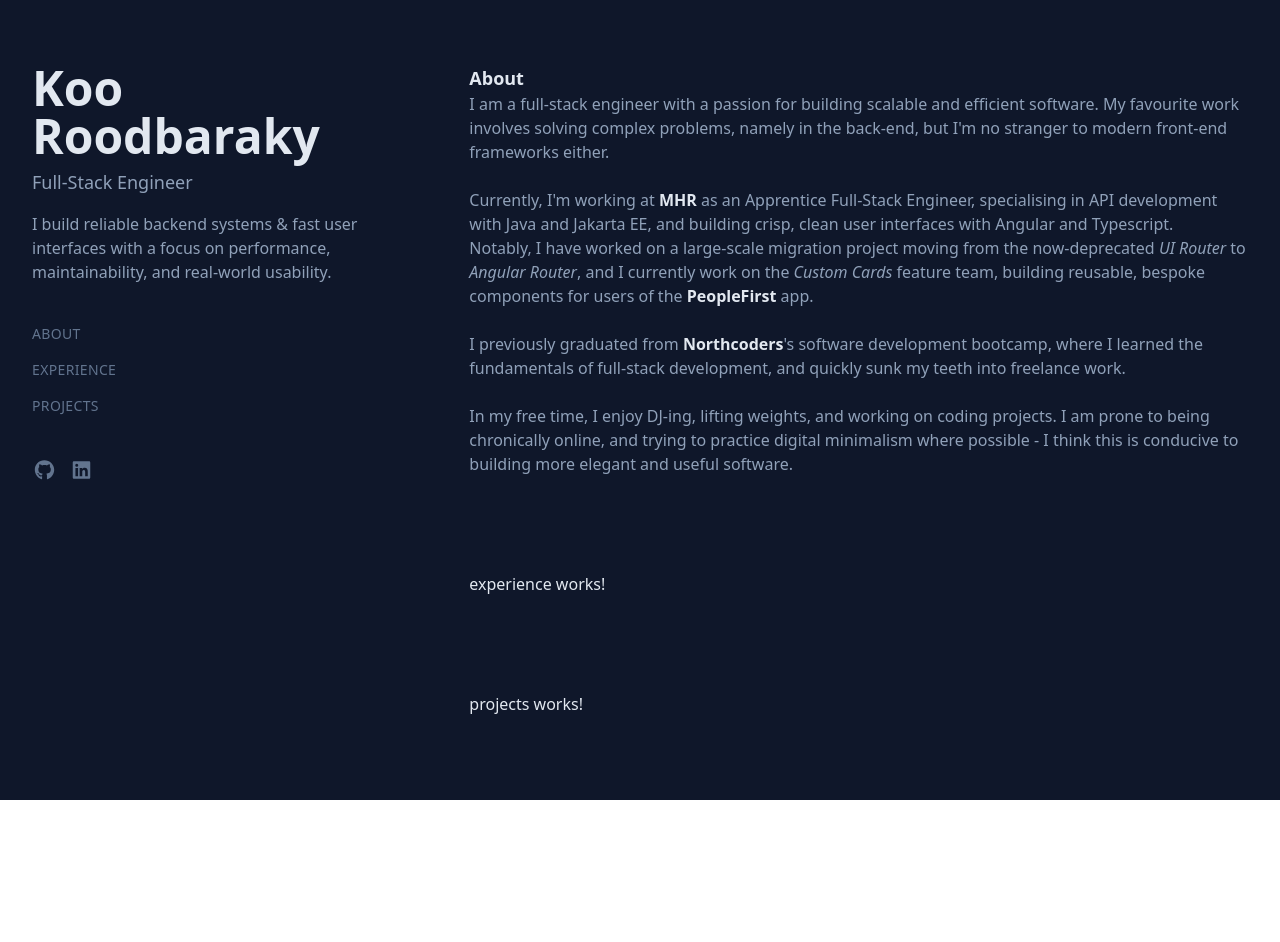
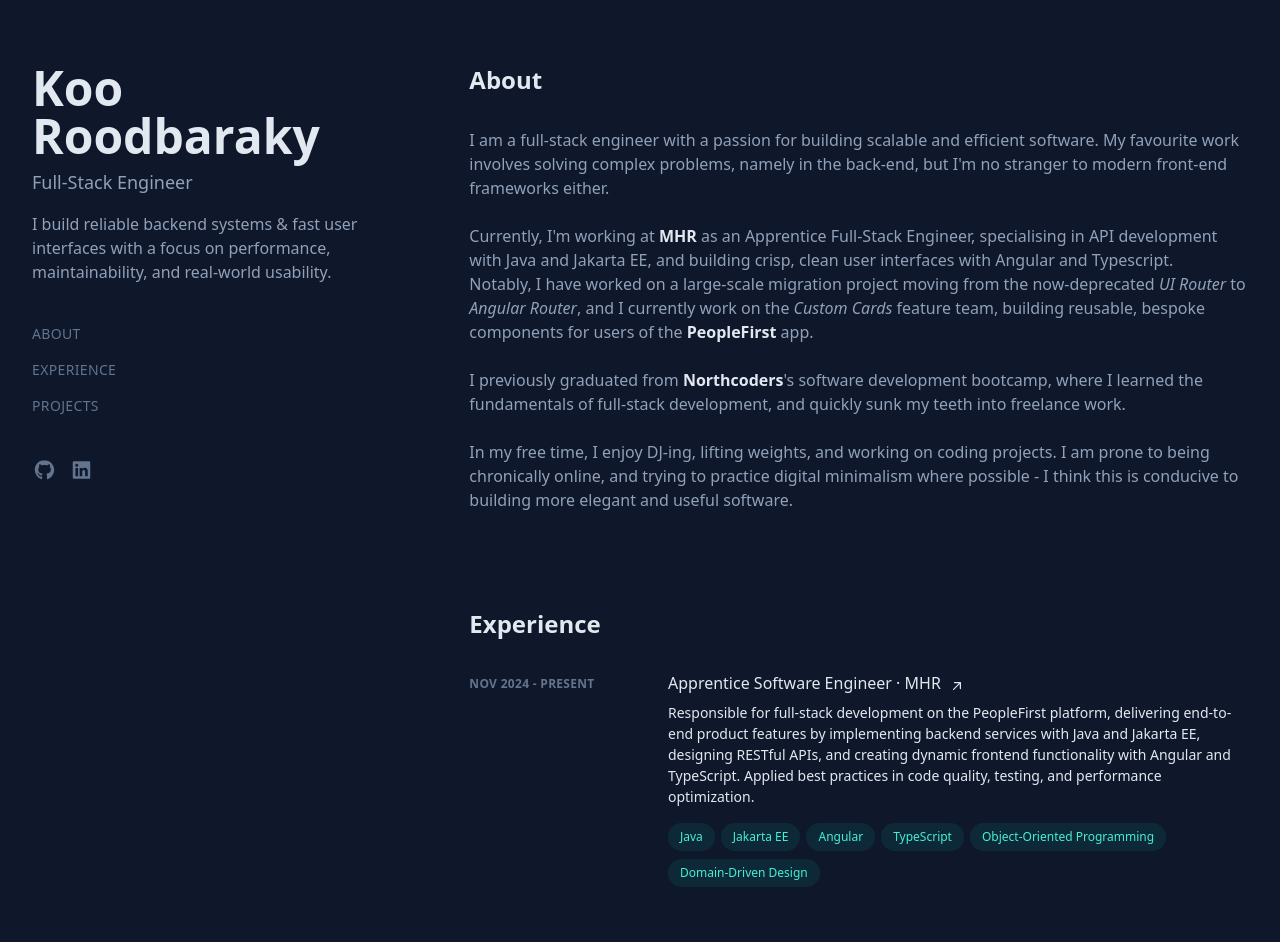
Before and after one commit to Roodbaraky/angular-portfolio, an Angular app: page / in a window 1280 px wide. Shown: the top 942 px of the page. Before the commit the page ends 800 px from the top, so only its background shows below. Built offline with nearby package versions, Linux system fonts and the light colour scheme.

Commit message:
Updated Experience w/ dynamic experiences

```diff
--- a/src/app/components/about/about/about.html
+++ b/src/app/components/about/about.html
@@ -1,4 +1,4 @@
-<h3 class="text-lg text-slate-200 font-bold">About</h3>
+<h3 class="text-2xl text-slate-200 font-bold mb-8">About</h3>
 <p class="text-slate-400">
   I am a full-stack engineer with a passion for building scalable and efficient software.
   My favourite work involves solving complex problems, namely in the back-end, but I'm no stranger to modern front-end
--- /dev/null
+++ b/src/app/components/experience/experience.html
@@ -0,0 +1,60 @@
+<h3 class="text-2xl font-bold text-slate-200 mb-8">Experience</h3>
+<ol class="group/list">
+      @for (exp of experiences; track exp.company + exp.dateRange) {
+        <li class="mb-12">
+          <div class="group relative grid pb-1 transition-all sm:grid-cols-8 sm:gap-8 md:gap-4 lg:hover:!opacity-100 lg:group-hover/list:opacity-50">
+            <div class="absolute -inset-x-4 -inset-y-4 z-0 hidden rounded-md transition motion-reduce:transition-none lg:-inset-x-6 lg:block lg:group-hover:bg-slate-800/50 lg:group-hover:shadow-[inset_0_1px_0_0_rgba(148,163,184,0.1)] lg:group-hover:drop-shadow-lg"></div>
+
+            <header
+              class="z-10 mb-2 mt-1 text-xs font-semibold uppercase tracking-wide text-slate-500 sm:col-span-2"
+              [attr.aria-label]="exp.dateRange">
+              {{ exp.dateRange }}
+            </header>
+
+            <div class="z-10 sm:col-span-6">
+              <h3 class="font-medium leading-snug text-slate-200">
+                <div>
+                  @if (exp.companyUrl) {
+                    <a
+                      class="inline-flex items-baseline font-medium leading-tight text-slate-200 hover:text-teal-300 focus-visible:text-teal-300 group/link text-base"
+                      [href]="exp.companyUrl"
+                      target="_blank"
+                      rel="noreferrer noopener"
+                      [attr.aria-label]="exp.title + ' at ' + exp.company + ' (opens in a new tab)'">
+                      <span class="absolute -inset-x-4 -inset-y-2.5 hidden rounded md:-inset-x-6 md:-inset-y-4 lg:block"></span>
+                      <span>
+                        {{ exp.title }} ·
+                        <span class="inline-block">
+                          {{ exp.company }}
+                          <svg xmlns="http://www.w3.org/2000/svg" viewBox="0 0 20 20" fill="currentColor"
+                               class="inline-block h-4 w-4 shrink-0 transition-transform group-hover/link:-translate-y-1 group-hover/link:translate-x-1 group-focus-visible/link:-translate-y-1 group-focus-visible/link:translate-x-1 motion-reduce:transition-none ml-1 translate-y-px"
+                               aria-hidden="true">
+                            <path fill-rule="evenodd"
+                                  d="M5.22 14.78a.75.75 0 001.06 0l7.22-7.22v5.69a.75.75 0 001.5 0v-7.5a.75.75 0 00-.75-.75h-7.5a.75.75 0 000 1.5h5.69l-7.22 7.22a.75.75 0 000 1.06z"
+                                  clip-rule="evenodd"></path>
+                          </svg>
+                        </span>
+                      </span>
+                    </a>
+                  } @else {
+                    <span>{{ exp.title }} · <span class="inline-block">{{ exp.company }}</span></span>
+                  }
+                </div>
+              </h3>
+
+              <p class="mt-2 text-sm leading-normal">{{ exp.description }}</p>
+
+              <ul class="mt-2 flex flex-wrap" aria-label="Technologies used">
+                @for (tech of exp.technologies; track tech) {
+                  <li class="mr-1.5 mt-2">
+                    <div class="flex items-center rounded-full bg-teal-400/10 px-3 py-1 text-xs font-medium leading-5 text-teal-300">
+                      {{ tech }}
+                    </div>
+                  </li>
+                }
+              </ul>
+            </div>
+          </div>
+        </li>
+      }
+    </ol>
--- /dev/null
+++ b/src/app/components/experience/experience.ts
@@ -0,0 +1,39 @@
+import {Component} from '@angular/core';
+
+export interface IExperience {
+  dateRange: string;
+  title: string;
+  company: string;
+  companyUrl?: string;
+  location?: string;
+  description: string;
+  technologies: string[];
+}
+
+@Component({
+  selector: 'app-experience',
+  imports: [],
+  standalone: true,
+  templateUrl: './experience.html',
+  styleUrl: './experience.css',
+})
+export class Experience {
+  experiences: IExperience[] = [
+    {
+      dateRange: 'Nov 2024 - Present',
+      title: 'Apprentice Software Engineer',
+      company: 'MHR',
+      companyUrl: 'https://mhrglobal.com/uk/en',
+      description: 'Responsible for full-stack development on the PeopleFirst platform, delivering end-to-end product features by implementing backend services with Java and Jakarta EE, designing RESTful APIs, and creating dynamic frontend functionality with Angular and TypeScript. Applied best practices in code quality, testing, and performance optimization.',
+      technologies: ['Java', 'Jakarta EE', 'Angular', 'TypeScript', 'Object-Oriented Programming','Domain-Driven Design']
+    },
+    {
+      dateRange: 'Mar 2024 - Jun 2024',
+      title: 'Trainee Software Engineer',
+      company: 'Northcoders',
+      companyUrl: 'https://www.northcoders.com/',
+      description: 'Completed a 13-week intensive program specializing in full-stack web development with specific emphasis on JavaScript, test-driven development, PostgreSQL, and React. Actively participated in paired programming sessions and developed proficiency in reading and writing technical documentation. Demonstrated skills through a collaborative group project, contributing to the design and delivery of a web application within a three-week timeframe.',
+      technologies: ['HTML', 'CSS', 'JavaScript', 'Node.js', 'React', 'PostgreSQL']
+    }
+  ];
+}
--- a/src/app/components/experience/experience/experience.html
+++ /dev/null
@@ -1 +0,0 @@
-<p>experience works!</p>
--- a/src/app/pages/home-page/home-page.ts
+++ b/src/app/pages/home-page/home-page.ts
@@ -1,6 +1,6 @@
 import {Component} from '@angular/core';
-import {About} from '../../components/about/about/about';
-import {Experience} from '../../components/experience/experience/experience';
+import {About} from '../../components/about/about';
+import {Experience} from '../../components/experience/experience';
 import {Projects} from '../../components/projects/projects';
 import {FontAwesomeModule} from '@fortawesome/angular-fontawesome';
 import {faGithub, faLinkedin} from '@fortawesome/free-brands-svg-icons';
```
Also changed, not shown: src/app/components/experience/experience/experience.ts (deleted, +0 -11 lines), src/app/components/about/about.css (added), src/app/components/about/about.ts (renamed from src/app/components/about/about/about.ts), src/app/components/about/about/about.css (deleted), src/app/components/experience/experience.css (added), src/app/components/experience/experience/experience.css (deleted), 2 other files (tests, documents, lock files or other folders).
